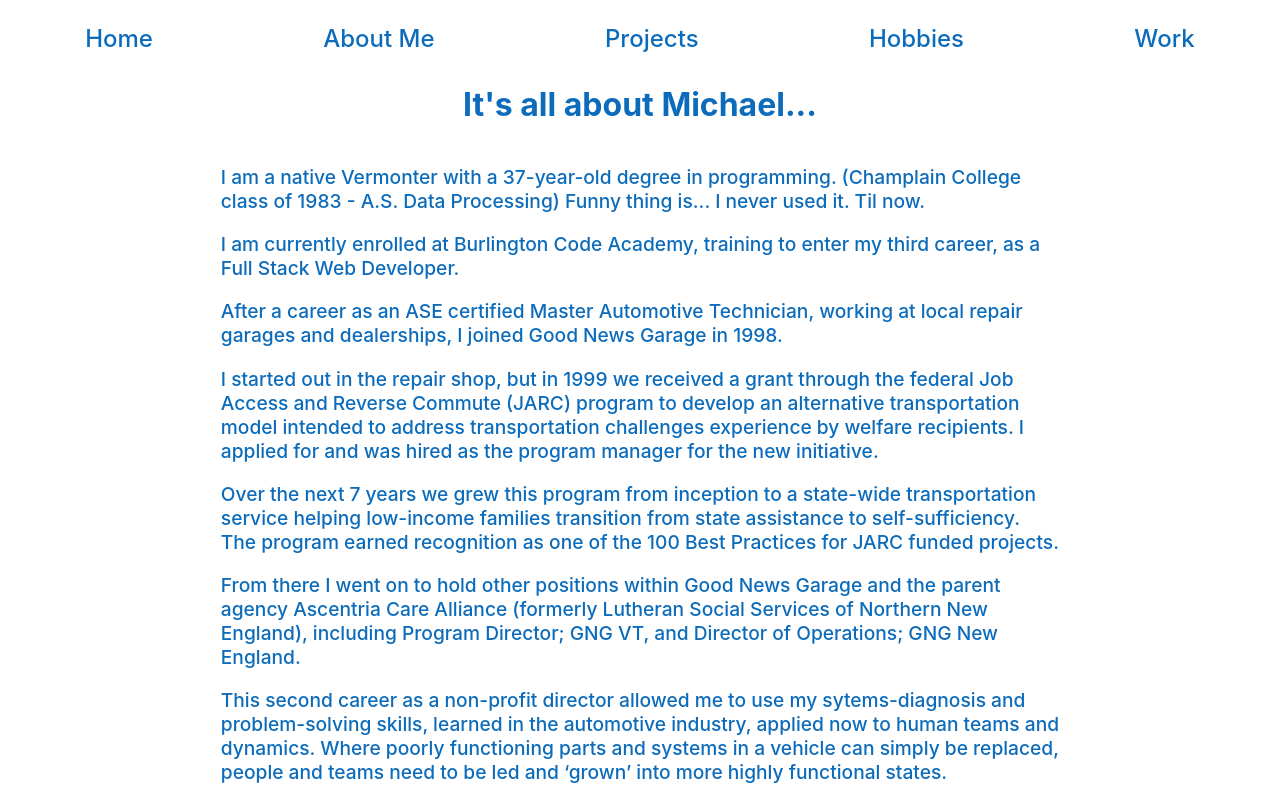
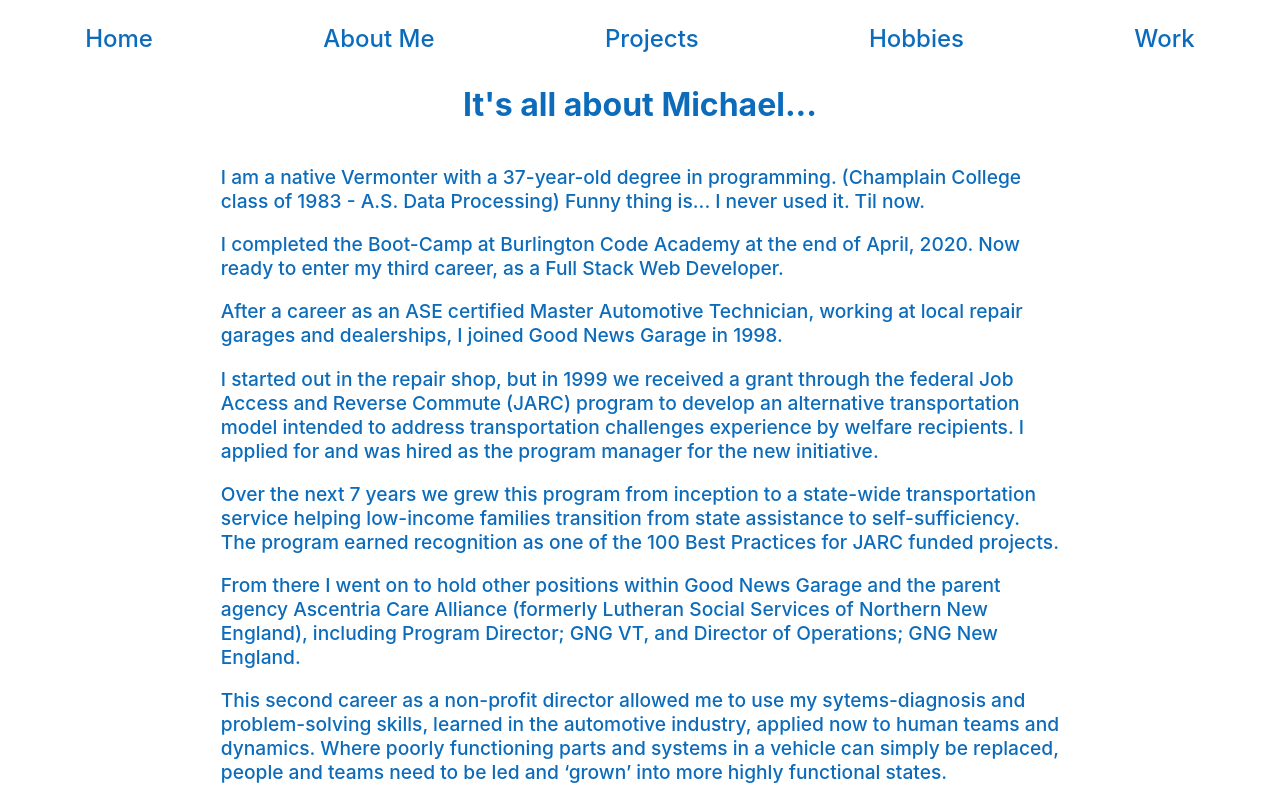
Before and after one commit to foxflyer40/Michael-Muzzy-portfolio, a React (Create React App) app in the folder client/: page /about in a window 1280 px wide. Shown: the top 800 px of the page. Built offline with nearby package versions, Linux system fonts and the light colour scheme.

Commit message:
edit about

```diff
--- a/client/src/About.js
+++ b/client/src/About.js
@@ -22,7 +22,7 @@ class About extends React.Component {
                   I am a native Vermonter with a 37-year-old degree in programming. (Champlain College class of 1983 - A.S. Data Processing)  Funny thing is... I never used it.  Til now.
                </p>
                <p>
-                  I am currently enrolled at Burlington Code Academy, training to enter my third career, as a Full Stack Web Developer.
+                  I completed the Boot-Camp at Burlington Code Academy at the end of April, 2020.  Now ready to enter my third career, as a Full Stack Web Developer.
                </p>
                <p>
                   After a career as an ASE certified Master Automotive Technician, working at local repair garages and dealerships, I joined Good News Garage in 1998.
```
